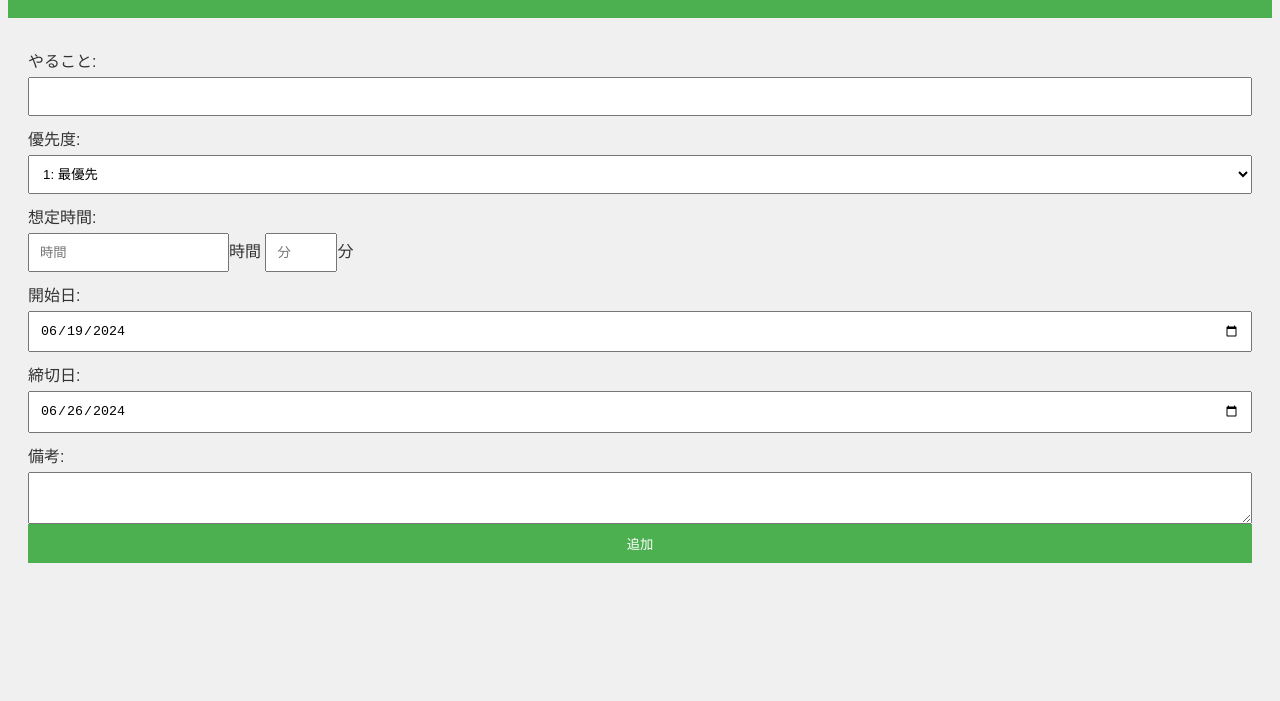
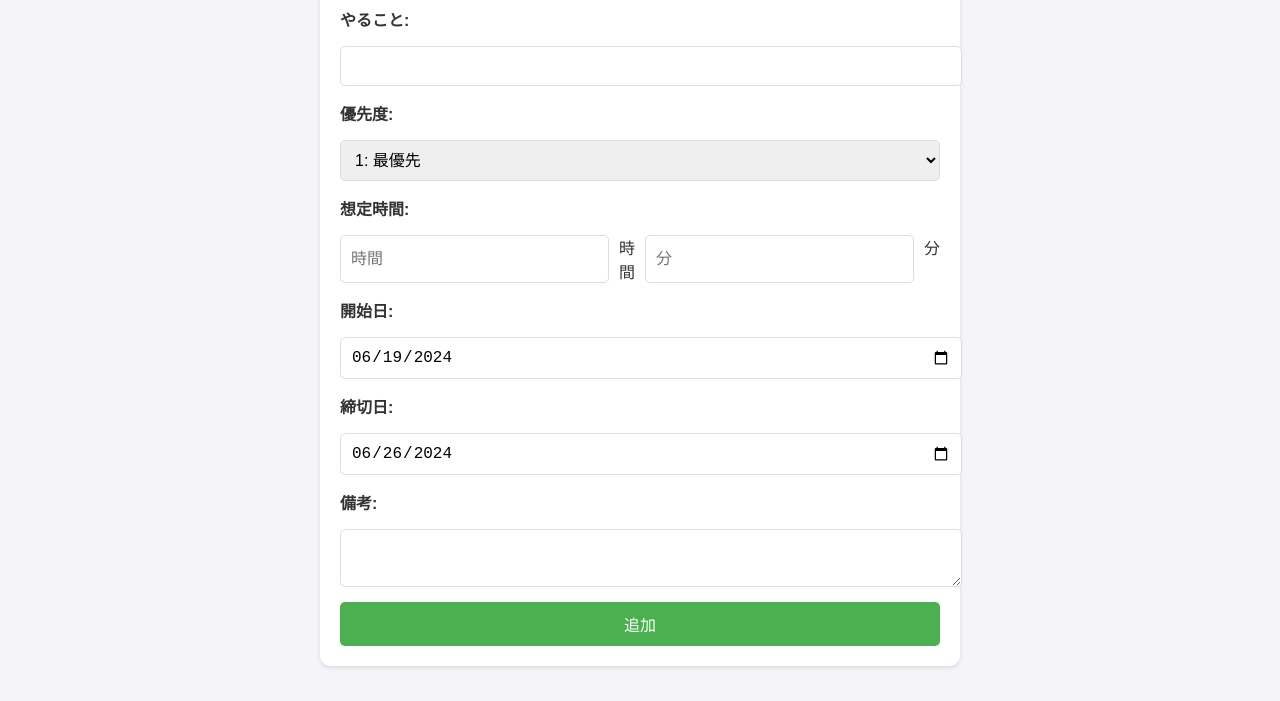
Before and after one commit to Kanki2024/To_Do_List, a plain HTML site: page input.html in a window 1280 px wide. Shown: the part 99-800 px from the top of the page. Drawn offline with Linux system fonts and the light colour scheme.

Commit message:
Update style.css

```diff
--- a/style.css
+++ b/style.css
@@ -1,75 +1,119 @@
 body {
-    font-family: Arial, sans-serif;
-    background-color: #f0f0f0;
+    font-family: 'Arial', sans-serif;
+    background-color: #f4f4f9;
     color: #333;
+    margin: 0;
+    padding: 0;
 }
 
 header {
     display: flex;
     justify-content: space-between;
     align-items: center;
-    background-color: #4CAF50;
+    background-color: #3f51b5;
     color: white;
-    padding: 10px;
+    padding: 10px 20px;
+    box-shadow: 0 2px 4px rgba(0,0,0,0.1);
 }
 
-button {
+h1 {
+    margin: 0;
+}
+
+.primary-btn {
     background-color: #4CAF50;
     color: white;
     border: none;
-    padding: 10px;
+    padding: 10px 20px;
+    border-radius: 5px;
     cursor: pointer;
+    font-size: 16px;
 }
 
-button:hover {
+.primary-btn:hover {
     background-color: #45a049;
 }
 
-form {
+main {
+    padding: 20px;
+}
+
+.todo-form {
     display: flex;
     flex-direction: column;
-    margin: 20px;
+    gap: 15px;
+    background: white;
+    padding: 20px;
+    border-radius: 10px;
+    box-shadow: 0 2px 4px rgba(0,0,0,0.1);
+    max-width: 600px;
+    margin: 0 auto;
 }
 
-form label {
-    margin-top: 10px;
+.todo-form label {
+    font-weight: bold;
 }
 
-form input, form select, form textarea {
+.todo-form input,
+.todo-form select,
+.todo-form textarea {
     padding: 10px;
-    margin-top: 5px;
+    font-size: 16px;
+    border: 1px solid #ddd;
+    border-radius: 5px;
+    width: 100%;
 }
 
-#todo-list {
-    margin: 20px;
-}
-
-.task-item {
-    background-color: #fff;
-    margin-bottom: 10px;
-    padding: 10px;
-    border: 1px solid #ddd;
-    border-radius: 5px;
-}
-
-.task-item.priority-1 {
-    background-color: #ffcccc;
-}
-
-.task-item.priority-2 {
-    background-color: #ffe6cc;
-}
-
-.task-item.priority-3 {
-    background-color: #ffffcc;
-}
-
-.task-item.priority-4 {
-    background-color: #e6ffcc;
+.duration-input {
+    display: flex;
+    gap: 10px;
 }
 
 .sort-buttons, .filter-buttons {
     display: flex;
     justify-content: space-around;
-    margin: 10px;
+    margin: 20px 0;
 }
+
+button {
+    background-color: #3f51b5;
+    color: white;
+    border: none;
+    padding: 10px 15px;
+    border-radius: 5px;
+    cursor: pointer;
+}
+
+button:hover {
+    background-color: #303f9f;
+}
+
+.todo-list {
+    display: flex;
+    flex-direction: column;
+    gap: 15px;
+}
+
+.task-item {
+    background-color: #fff;
+    padding: 20px;
+    border: 1px solid #ddd;
+    border-radius: 10px;
+    box-shadow: 0 2px 4px rgba(0,0,0,0.1);
+}
+
+.task-item.priority-1 {
+    border-left: 5px solid #e57373;
+}
+
+.task-item.priority-2 {
+    border-left: 5px solid #ffb74d;
+}
+
+.task-item.priority-3 {
+    border-left: 5px solid #fff176;
+}
+
+.task-item.priority-4 {
+    border-left: 5px solid #81c784;
+}
```
